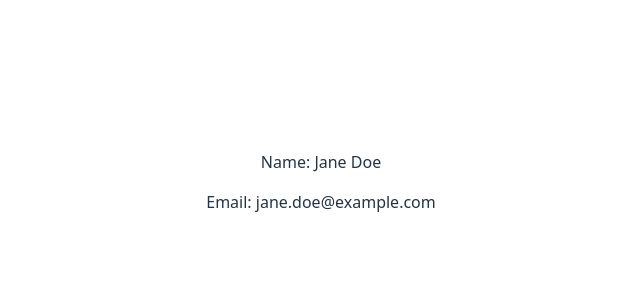
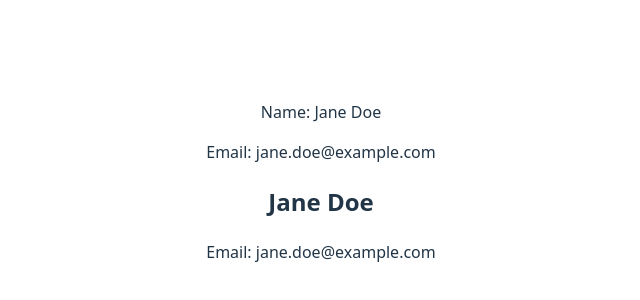
Before and after one commit to DorianKundwa/alx-fe-reactjs, a React (Vite) app in the folder alx-react-app-props/: page / in a window 1280 px wide. Shown: the part 218-518 px from the top of the page, without its empty margins (319-959 px from the left). Built offline with nearby package versions, Linux system fonts and the light colour scheme.

Commit message:
fix(alx-react-app-props): use React.createContext in UserContext, add root UserProfile consuming context, render under provider in App.jsx

```diff
--- a/alx-react-app-props/src/App.jsx
+++ b/alx-react-app-props/src/App.jsx
@@ -1,6 +1,7 @@
 import './App.css'
 import ProfilePage from './ProfilePage'
 import UserContext from './UserContext'
+import UserProfile from './UserProfile'
 
 function App() {
   const userData = { name: 'Jane Doe', email: 'jane.doe@example.com' }
@@ -8,6 +9,7 @@ function App() {
   return (
     <UserContext.Provider value={userData}>
       <ProfilePage />
+      <UserProfile />
     </UserContext.Provider>
   )
 }
--- a/alx-react-app-props/src/UserContext.js
+++ b/alx-react-app-props/src/UserContext.js
@@ -1,5 +1,5 @@
-import { createContext } from 'react'
+import React from 'react'
 
-const UserContext = createContext()
+const UserContext = React.createContext()
 
 export default UserContext
--- /dev/null
+++ b/alx-react-app-props/src/UserProfile.jsx
@@ -0,0 +1,15 @@
+import { useContext } from 'react'
+import UserContext from './UserContext'
+
+function UserProfile() {
+  const userData = useContext(UserContext)
+
+  return (
+    <div>
+      <h2>{userData.name}</h2>
+      <p>Email: {userData.email}</p>
+    </div>
+  )
+}
+
+export default UserProfile
```
